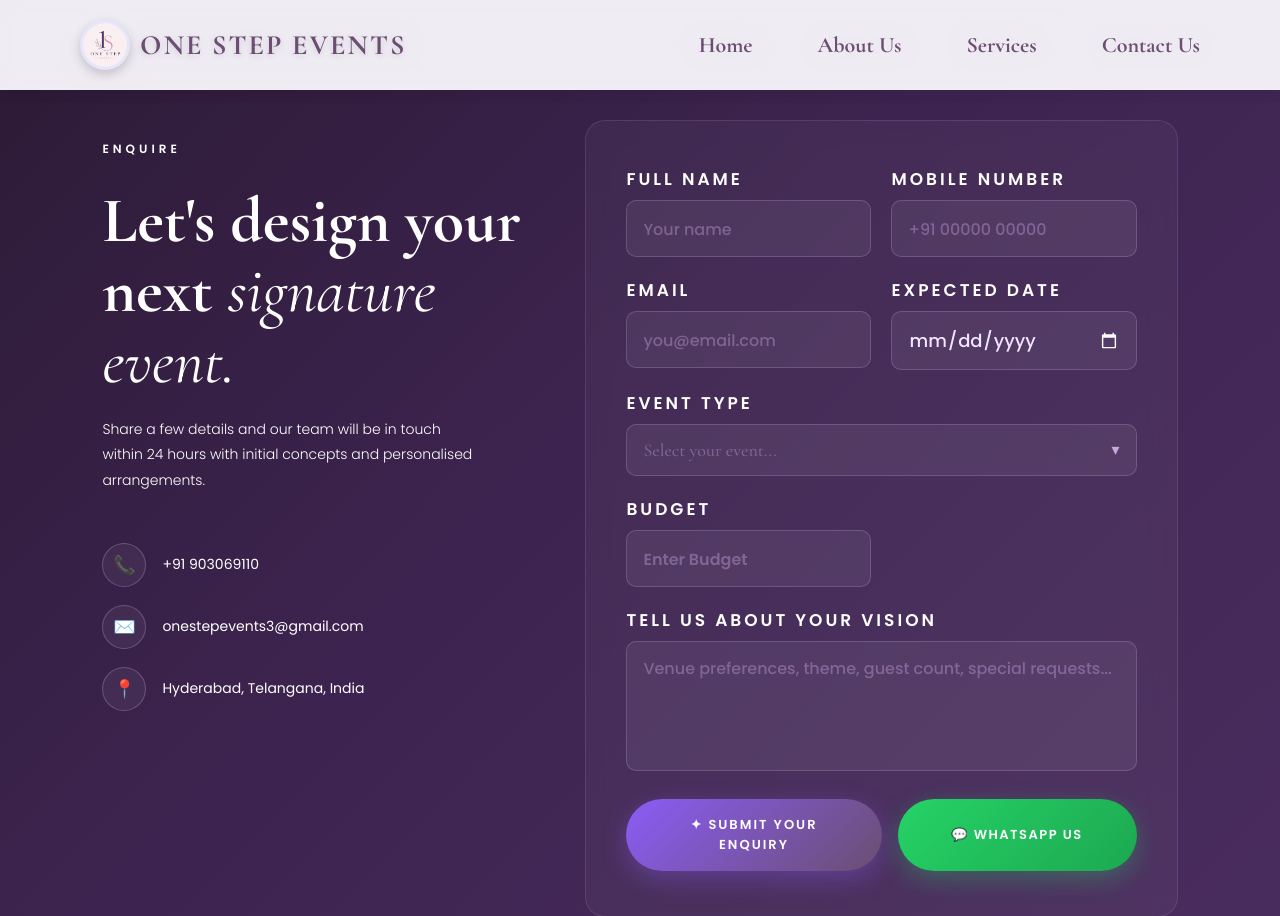
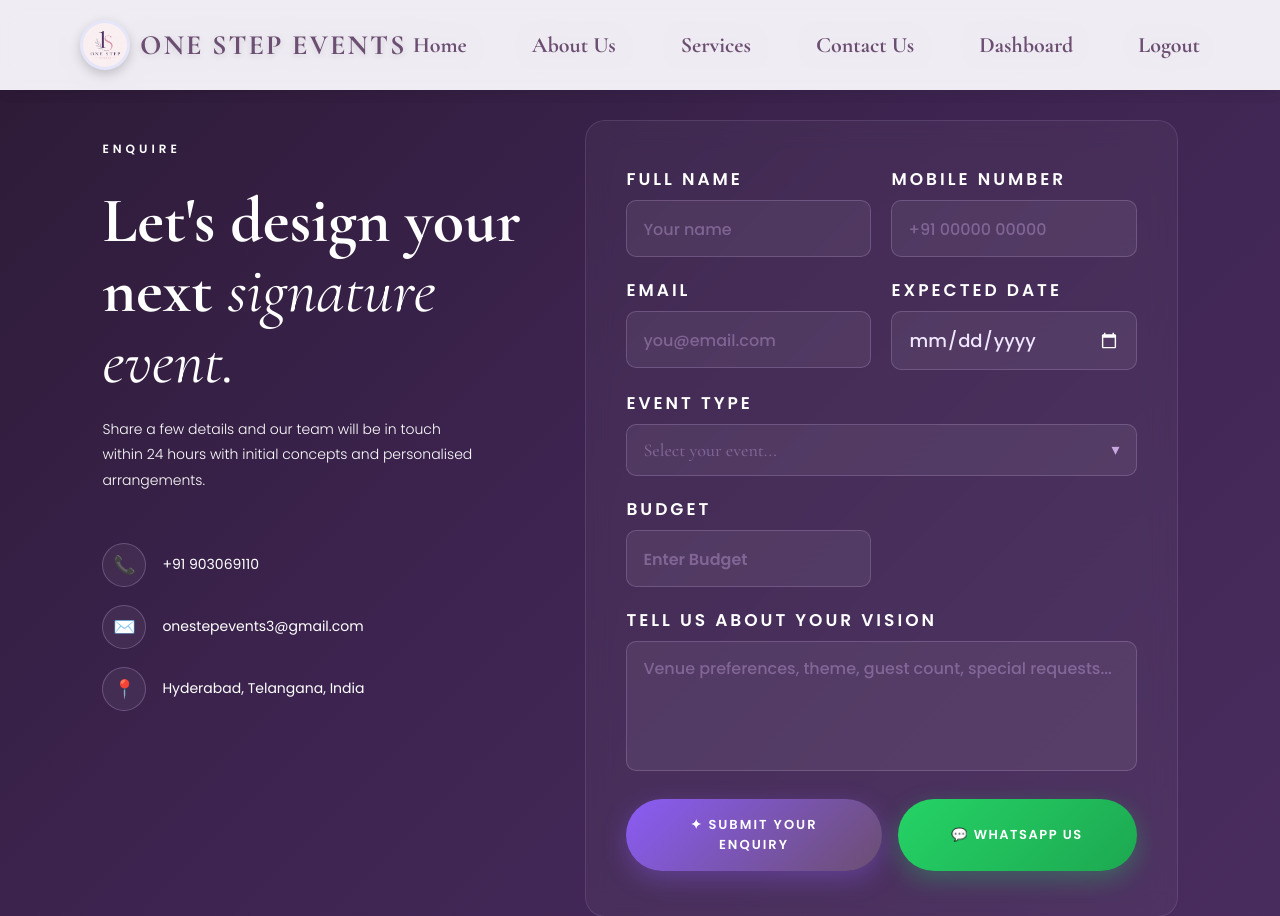
Before and after one commit to Mokshitha-hub/one-step-events, a Flask app: page /contact in a window 1280 px wide. Shown: the top 916 px of the page. Run offline with Flask 3, Linux system fonts and the light colour scheme; the visitor is signed in with stand-in values (Sample User, id 1).

Commit message:
Add admin login, dashboard protection, and logout

```diff
--- a/templates/about.html
+++ b/templates/about.html
@@ -381,7 +381,10 @@
     <li><a href="/about">About Us</a></li>
     <li><a href="/services">Services</a></li>
     <li><a href="/contact">Contact Us</a></li>
-
+    {% if session.get('logged_in') %}
+    <li><a href="{{ url_for('dashboard') }}">Dashboard</a></li>
+    <li><a href="{{ url_for('logout') }}">Logout</a></li>
+    {% endif %}
   </ul>
 </nav>
 
--- a/templates/base.html
+++ b/templates/base.html
@@ -19,7 +19,10 @@
     <li><a href="/about">About Us</a></li>
     <li><a href="/services">Services</a></li>
     <li><a href="/contact">Contact Us</a></li>
-
+    {% if session.get('logged_in') %}
+    <li><a href="{{ url_for('dashboard') }}">Dashboard</a></li>
+    <li><a href="{{ url_for('logout') }}">Logout</a></li>
+    {% endif %}
   </ul>
 </nav>
 
--- a/templates/contact.html
+++ b/templates/contact.html
@@ -55,7 +55,10 @@ document.addEventListener('click', function(e){
         <li><a href="/about">About Us</a></li>
         <li><a href="/services">Services</a></li>
         <li><a href="/contact">Contact Us</a></li>
-
+        {% if session.get('logged_in') %}
+        <li><a href="{{ url_for('dashboard') }}">Dashboard</a></li>
+        <li><a href="{{ url_for('logout') }}">Logout</a></li>
+        {% endif %}
     </ul>
 </nav>
 
--- a/templates/index.html
+++ b/templates/index.html
@@ -26,7 +26,10 @@ href="{{ url_for('static', filename='css/style.css') }}">
         <li><a href="/about">About Us</a></li>
         <li><a href="/services">Services</a></li>
         <li><a href="/contact">Contact Us</a></li>
-
+        {% if session.get('logged_in') %}
+        <li><a href="{{ url_for('dashboard') }}">Dashboard</a></li>
+        <li><a href="{{ url_for('logout') }}">Logout</a></li>
+        {% endif %}
     </ul>
 </nav>
 
```
Also changed, not shown: 1 other file.
